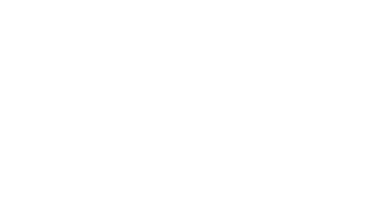
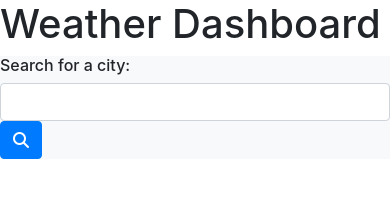
Before and after one commit to haloscot/WeatherDashboard, a plain HTML site: page index.html in a window 390 px wide. Drawn offline with nearby package versions, Linux system fonts and the light colour scheme.

Commit message:
added header/searchbar/containers

```diff
--- a/index.html
+++ b/index.html
@@ -9,11 +9,49 @@
   <link rel="stylesheet" href="https://maxcdn.bootstrapcdn.com/bootstrap/4.0.0/css/bootstrap.min.css" integrity="sha384-Gn5384xqQ1aoWXA+058RXPxPg6fy4IWvTNh0E263XmFcJlSAwiGgFAW/dAiS6JXm" crossorigin="anonymous">
   <script src="https://kit.fontawesome.com/5442a2e73b.js" crossorigin="anonymous"></script>
   <link rel="stylesheet" href="style.css">
-  <script src="https://ajax.googleapis.com/ajax/libs/jquery/3.4.1/jquery.min.js"></script>
+<script src="https://cdnjs.cloudflare.com/ajax/libs/jquery/3.2.1/jquery.min.js"></script>
   <meta name="viewport" content="width=device-width, initial-scale=1.0">
 </head>
 
 <body>
+  <div class="page-header">
+      <h1>Weather Dashboard</h1>
+  </div>
+
+  <div class="row">
+      <div class="col-md-3 bg-light" id="sidebar">
+        <h6>Search for a city:</h6>
+          <form class="form-inline">
+            <input class="form-control mr-sm-2" type="text" aria-label="Search" id="search">
+            <button type="button" class="btn btn-primary" id="searchBtn"><i class="fas fa-search"></i></button>
+          </form>
+        <div id="cityBtns"></div>
+      </div>
+
+      <div class="col-md-9">
+        <div class="row">
+          <div class="container" id="cityInfo">
+              <div class="row container">
+                  <h2 id="cityName"></h2>
+                  <img id="icon">
+              </div>
+              <p id="temp"></p>
+              <p id="humidity"></p>
+              <p id="windSpeed"></p>
+              <p id="uvIndex"></p>
+          </div>
+        </div>
+
+        <div class="row container" id="forecast">
+                <div class="col-md" id="day1"></div>
+                <div class="col-md" id="day2"></div>
+                <div class="col-md" id="day3"></div>
+                <div class="col-md" id="day4"></div>
+                <div class="col-md" id="day5"></div>
+          </div>
+
+      </div>
+  </div>
 
     <script src="script.js"></script>
 </body>
```
